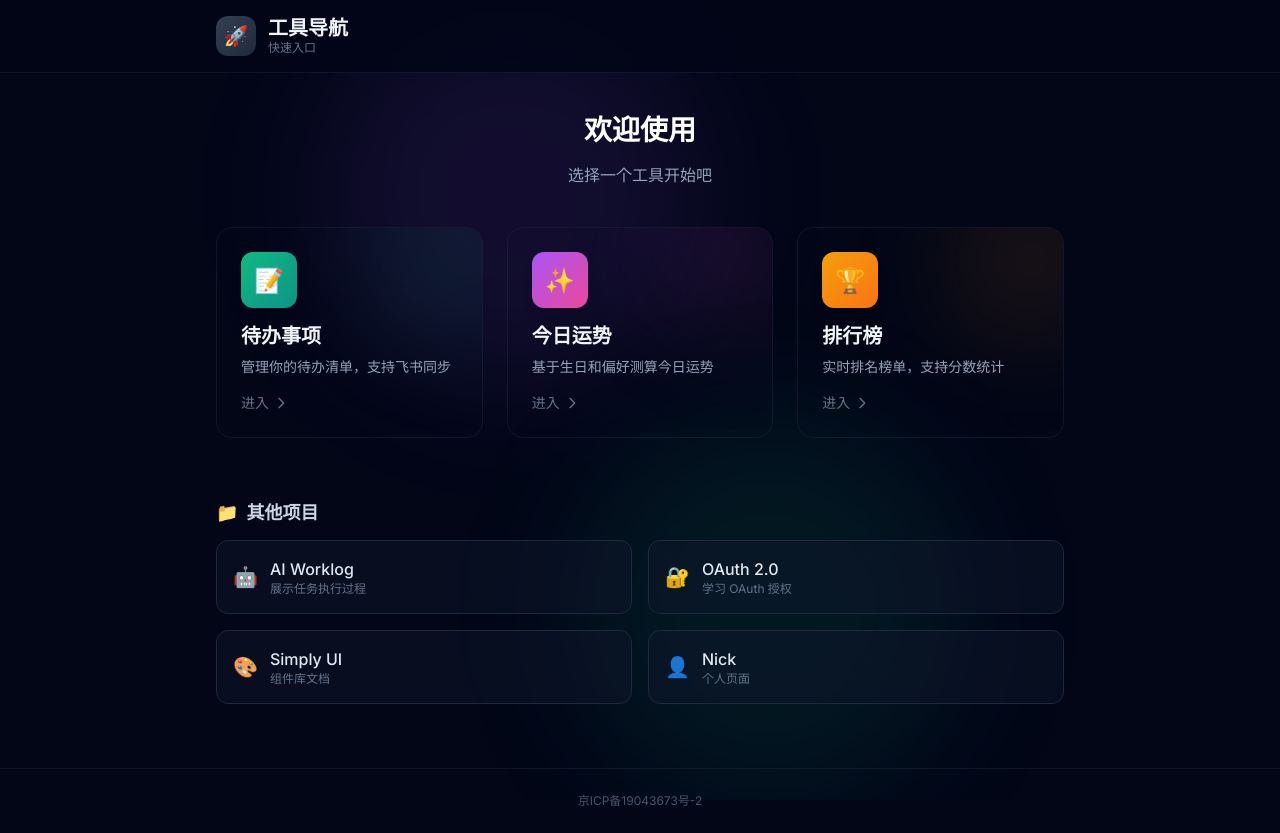
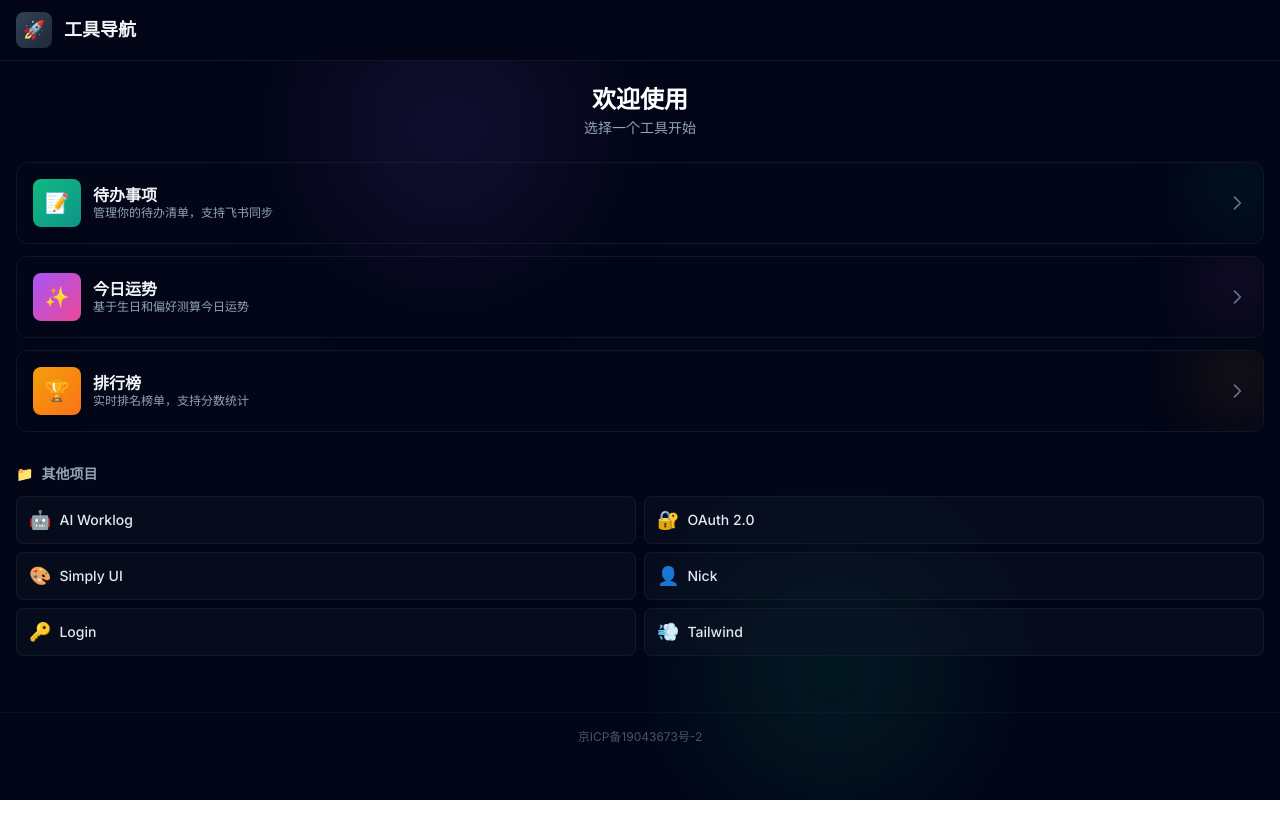
Before and after one commit to coolCicada/nextjs-lession, a Next.js app: page / in a window 1280 px wide. After the commit the page ends 800 px from the top, so only its background shows below. Built offline with nearby package versions, Linux system fonts and the light colour scheme; a web font is replaced by a local one.

Commit message:
fix: 移动端优先优化首页布局

```diff
--- a/app/page.tsx
+++ b/app/page.tsx
@@ -33,6 +33,15 @@ const cards = [
   },
 ];
 
+const otherProjects = [
+  { id: 'worklog', title: 'AI Worklog', desc: '展示任务执行过程', emoji: '🤖', href: '/worklog' },
+  { id: 'oauth', title: 'OAuth 2.0', desc: '学习 OAuth 授权', emoji: '🔐', href: '/oauth' },
+  { id: 'ui-library-doc', title: 'Simply UI', desc: '组件库文档', emoji: '🎨', href: '/ui-library-doc' },
+  { id: 'nick', title: 'Nick', desc: '个人页面', emoji: '👤', href: '/nick' },
+  { id: 'login', title: 'Login', desc: '登录页面', emoji: '🔑', href: '/login' },
+  { id: 'tailwindcss', title: 'Tailwind', desc: '样式学习', emoji: '💨', href: '/tailwindcss' },
+];
+
 const Page = () => {
   const router = useRouter();
 
@@ -40,78 +49,74 @@ const Page = () => {
     <div className="min-h-screen bg-slate-950 text-slate-200">
       {/* 背景效果 */}
       <div className="fixed inset-0 overflow-hidden pointer-events-none">
-        <div className="absolute top-0 left-1/4 w-96 h-96 bg-purple-500/10 rounded-full blur-3xl" />
-        <div className="absolute bottom-0 right-1/4 w-96 h-96 bg-emerald-500/10 rounded-full blur-3xl" />
+        <div className="absolute top-0 left-1/4 w-64 h-64 bg-purple-500/10 rounded-full blur-3xl" />
+        <div className="absolute bottom-0 right-1/4 w-64 h-64 bg-emerald-500/10 rounded-full blur-3xl" />
       </div>
 
       {/* Header */}
-      <header className="relative z-10 border-b border-slate-800/50 backdrop-blur-sm sticky top-0 bg-slate-950/80">
-        <div className="max-w-4xl mx-auto px-4 sm:px-6 py-4">
+      <header className="relative z-10 border-b border-slate-800/50 backdrop-blur-sm sticky top-0 bg-slate-950/90">
+        <div className="px-4 py-3">
           <div className="flex items-center gap-3">
-            <div className="w-10 h-10 rounded-xl bg-gradient-to-br from-slate-700 to-slate-800 flex items-center justify-center text-xl">
+            <div className="w-9 h-9 rounded-lg bg-gradient-to-br from-slate-700 to-slate-800 flex items-center justify-center text-lg">
               🚀
             </div>
             <div>
-              <h1 className="text-xl font-bold text-slate-100">工具导航</h1>
-              <p className="text-xs text-slate-500">
-                快速入口
-              </p>
+              <h1 className="text-lg font-bold text-slate-100">工具导航</h1>
             </div>
           </div>
         </div>
       </header>
 
       {/* Main Content */}
-      <main className="relative z-10 max-w-4xl mx-auto px-4 sm:px-6 py-8">
+      <main className="relative z-10 px-4 py-6">
         {/* 欢迎语 */}
         <motion.div
-          initial={{ opacity: 0, y: 20 }}
+          initial={{ opacity: 0, y: 10 }}
           animate={{ opacity: 1, y: 0 }}
-          className="text-center mb-10"
+          className="text-center mb-6"
         >
-          <h2 className="text-3xl font-bold text-white mb-2">
+          <h2 className="text-2xl font-bold text-white mb-1">
             欢迎使用
           </h2>
-          <p className="text-slate-400">
-            选择一个工具开始吧
+          <p className="text-sm text-slate-400">
+            选择一个工具开始
           </p>
         </motion.div>
 
-        {/* 导航卡片 */}
-        <div className="grid grid-cols-1 md:grid-cols-3 gap-6">
+        {/* 主入口卡片 - 移动端单列 */}
+        <div className="space-y-3 mb-8">
           {cards.map((card, index) => (
             <motion.div
               key={card.id}
-              initial={{ opacity: 0, y: 20 }}
+              initial={{ opacity: 0, y: 10 }}
               animate={{ opacity: 1, y: 0 }}
-              transition={{ delay: index * 0.1 }}
+              transition={{ delay: index * 0.05 }}
               onClick={() => router.push(card.href)}
-              className={`group relative overflow-hidden rounded-2xl cursor-pointer transition-all hover:scale-[1.02] hover:shadow-2xl ${card.bgGradient} border border-slate-800/50`}
+              className={`group relative overflow-hidden rounded-xl cursor-pointer active:scale-[0.98] transition-all ${card.bgGradient} border border-slate-800/50`}
             >
-              {/* 渐变背景装饰 */}
-              <div className={`absolute top-0 right-0 w-32 h-32 bg-gradient-to-br ${card.gradient} opacity-20 rounded-full blur-3xl transform translate-x-8 -translate-y-8 group-hover:opacity-30 transition-opacity`} />
+              {/* 渐变装饰 */}
+              <div className={`absolute right-0 top-0 w-20 h-20 bg-gradient-to-br ${card.gradient} opacity-15 rounded-full blur-2xl transform translate-x-4 -translate-y-4`} />
 
-              {/* 内容 */}
-              <div className="relative p-6 flex flex-col h-full min-h-[180px]">
+              {/* 内容 - 横向布局适配移动端 */}
+              <div className="relative p-4 flex items-center gap-3">
                 {/* 图标 */}
-                <div className={`w-14 h-14 rounded-xl bg-gradient-to-br ${card.gradient} flex items-center justify-center text-2xl mb-4 shadow-lg`}>
+                <div className={`w-12 h-12 rounded-lg bg-gradient-to-br ${card.gradient} flex items-center justify-center text-xl shadow-lg flex-shrink-0`}>
                   {card.emoji}
                 </div>
 
-                {/* 标题 */}
-                <h3 className="text-xl font-bold text-slate-100 mb-2 group-hover:text-white transition-colors">
+                {/* 文字 */}
+                <div className="flex-1 min-w-0">
+                  <h3 className="text-base font-bold text-slate-100 group-hover:text-white truncate">
                     {card.title}
                   </h3>
-
-                {/* 描述 */}
-                <p className="text-sm text-slate-400 group-hover:text-slate-300 transition-colors flex-1">
+                  <p className="text-xs text-slate-400 truncate">
                     {card.description}
                   </p>
+                </div>
 
-                {/* 箭头指示 */}
-                <div className="mt-4 flex items-center text-sm text-slate-500 group-hover:text-slate-300 transition-colors">
-                  <span>进入</span>
-                  <svg className="w-4 h-4 ml-1 transform group-hover:translate-x-1 transition-transform" fill="none" stroke="currentColor" viewBox="0 0 24 24">
+                {/* 箭头 */}
+                <div className="text-slate-500 group-hover:text-slate-300 transition-colors flex-shrink-0">
+                  <svg className="w-5 h-5" fill="none" stroke="currentColor" viewBox="0 0 24 24">
                     <path strokeLinecap="round" strokeLinejoin="round" strokeWidth={2} d="M9 5l7 7-7 7" />
                   </svg>
                 </div>
@@ -120,77 +125,44 @@ const Page = () => {
           ))}
         </div>
 
-        {/* 其他功能入口 (原有项目) */}
+        {/* 其他项目 - 移动端双列更紧凑 */}
         <motion.div
-          initial={{ opacity: 0, y: 20 }}
+          initial={{ opacity: 0, y: 10 }}
           animate={{ opacity: 1, y: 0 }}
-          transition={{ delay: 0.4 }}
-          className="mt-16"
+          transition={{ delay: 0.3 }}
         >
-          <h3 className="text-lg font-bold text-slate-300 mb-4 flex items-center gap-2">
+          <h3 className="text-sm font-bold text-slate-400 mb-3 flex items-center gap-2">
             <span>📁</span>
             其他项目
           </h3>
 
-          <div className="grid grid-cols-1 sm:grid-cols-2 gap-4">
-            <div
-              onClick={() => router.push('/worklog')}
-              className="bg-slate-900/50 border border-slate-800 rounded-xl p-4 cursor-pointer hover:bg-slate-800/50 hover:border-slate-700 transition-all group"
+          <div className="grid grid-cols-2 gap-2">
+            {otherProjects.map((project, index) => (
+              <motion.div
+                key={project.id}
+                initial={{ opacity: 0 }}
+                animate={{ opacity: 1 }}
+                transition={{ delay: 0.35 + index * 0.03 }}
+                onClick={() => router.push(project.href)}
+                className="bg-slate-900/40 border border-slate-800/50 rounded-lg p-3 cursor-pointer active:bg-slate-800/50 transition-all group"
               >
-              <div className="flex items-center gap-3">
-                <span className="text-xl">🤖</span>
-                <div>
-                  <p className="font-medium text-slate-200 group-hover:text-white">AI Worklog</p>
-                  <p className="text-xs text-slate-500">展示任务执行过程</p>
+                <div className="flex items-center gap-2">
+                  <span className="text-lg">{project.emoji}</span>
+                  <div className="min-w-0">
+                    <p className="text-sm font-medium text-slate-200 group-hover:text-white truncate">
+                      {project.title}
+                    </p>
                   </div>
                 </div>
-            </div>
-
-            <div
-              onClick={() => router.push('/oauth')}
-              className="bg-slate-900/50 border border-slate-800 rounded-xl p-4 cursor-pointer hover:bg-slate-800/50 hover:border-slate-700 transition-all group"
-            >
-              <div className="flex items-center gap-3">
-                <span className="text-xl">🔐</span>
-                <div>
-                  <p className="font-medium text-slate-200 group-hover:text-white">OAuth 2.0</p>
-                  <p className="text-xs text-slate-500">学习 OAuth 授权</p>
-                </div>
-              </div>
-            </div>
-
-            <div
-              onClick={() => router.push('/ui-library-doc')}
-              className="bg-slate-900/50 border border-slate-800 rounded-xl p-4 cursor-pointer hover:bg-slate-800/50 hover:border-slate-700 transition-all group"
-            >
-              <div className="flex items-center gap-3">
-                <span className="text-xl">🎨</span>
-                <div>
-                  <p className="font-medium text-slate-200 group-hover:text-white">Simply UI</p>
-                  <p className="text-xs text-slate-500">组件库文档</p>
-                </div>
-              </div>
-            </div>
-
-            <div
-              onClick={() => router.push('/nick')}
-              className="bg-slate-900/50 border border-slate-800 rounded-xl p-4 cursor-pointer hover:bg-slate-800/50 hover:border-slate-700 transition-all group"
-            >
-              <div className="flex items-center gap-3">
-                <span className="text-xl">👤</span>
-                <div>
-                  <p className="font-medium text-slate-200 group-hover:text-white">Nick</p>
-                  <p className="text-xs text-slate-500">个人页面</p>
-                </div>
-              </div>
-            </div>
+              </motion.div>
+            ))}
           </div>
         </motion.div>
       </main>
 
       {/* Footer */}
-      <footer className="relative z-10 border-t border-slate-800/50 py-6 mt-8">
-        <div className="max-w-4xl mx-auto px-4 sm:px-6 text-center text-xs text-slate-600">
+      <footer className="relative z-10 border-t border-slate-800/30 py-4 mt-8">
+        <div className="text-center text-xs text-slate-600">
           <a href="https://beian.miit.gov.cn/">京ICP备19043673号-2</a>
         </div>
       </footer>
```
Lines whose indentation alone changed are shown as unchanged.
